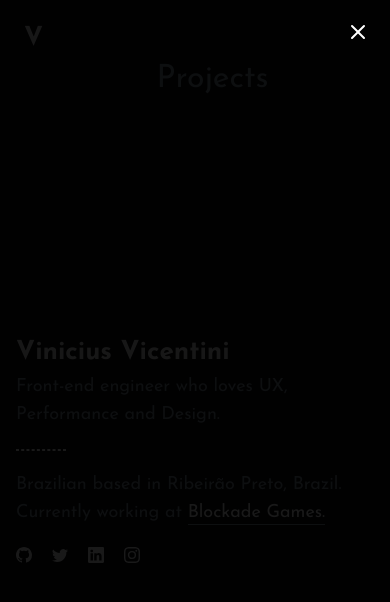
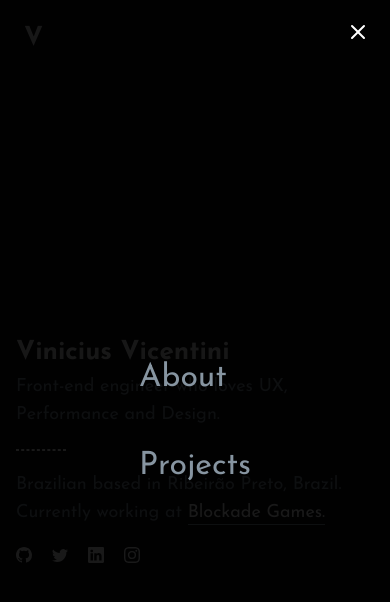
Before and after one commit to vinihvc/viniciusvicentini.com, a Next.js app: page / in a window 390 px wide. Both pictures are taken after a click on the button "Open menu". Shown: the top 602 px of the page. Built offline with nearby package versions, Linux system fonts and the light colour scheme; no server answers.

Commit message:
chore: updating mobile menu

```diff
--- a/src/components/HeaderMobile.tsx
+++ b/src/components/HeaderMobile.tsx
@@ -23,6 +23,8 @@ const ContentStyled = styled(DialogPrimitive.Content, {
   justify: 'center',
   w: '100vw',
   h: '100vh',
+  position: 'absolute',
+  inset: 0,
 })
 
 const TriggerStyled = styled(DialogPrimitive.Trigger, {
@@ -50,8 +52,6 @@ const HeaderMobile = ({ ...props }: HeaderMobileProps) => {
       open={isOpen}
       onOpenChange={() => setIsOpen((e) => !e)}
     >
-      <OverlayStyled />
-
       {!isOpen && (
         <TriggerStyled {...props}>
           <BsList />
@@ -59,6 +59,9 @@ const HeaderMobile = ({ ...props }: HeaderMobileProps) => {
           <VisuallyHidden>Open menu</VisuallyHidden>
         </TriggerStyled>
       )}
+
+      <DialogPrimitive.Portal>
+        <OverlayStyled />
 
         <ContentStyled onInteractOutside={(e) => e.preventDefault()}>
           <CloseStyled>
@@ -71,6 +74,7 @@ const HeaderMobile = ({ ...props }: HeaderMobileProps) => {
             <HeaderLinks onClick={() => setIsOpen(false)} />
           </Stack>
         </ContentStyled>
+      </DialogPrimitive.Portal>
     </DialogPrimitive.Root>
   )
 }
```
Lines whose indentation alone changed are shown as unchanged.
